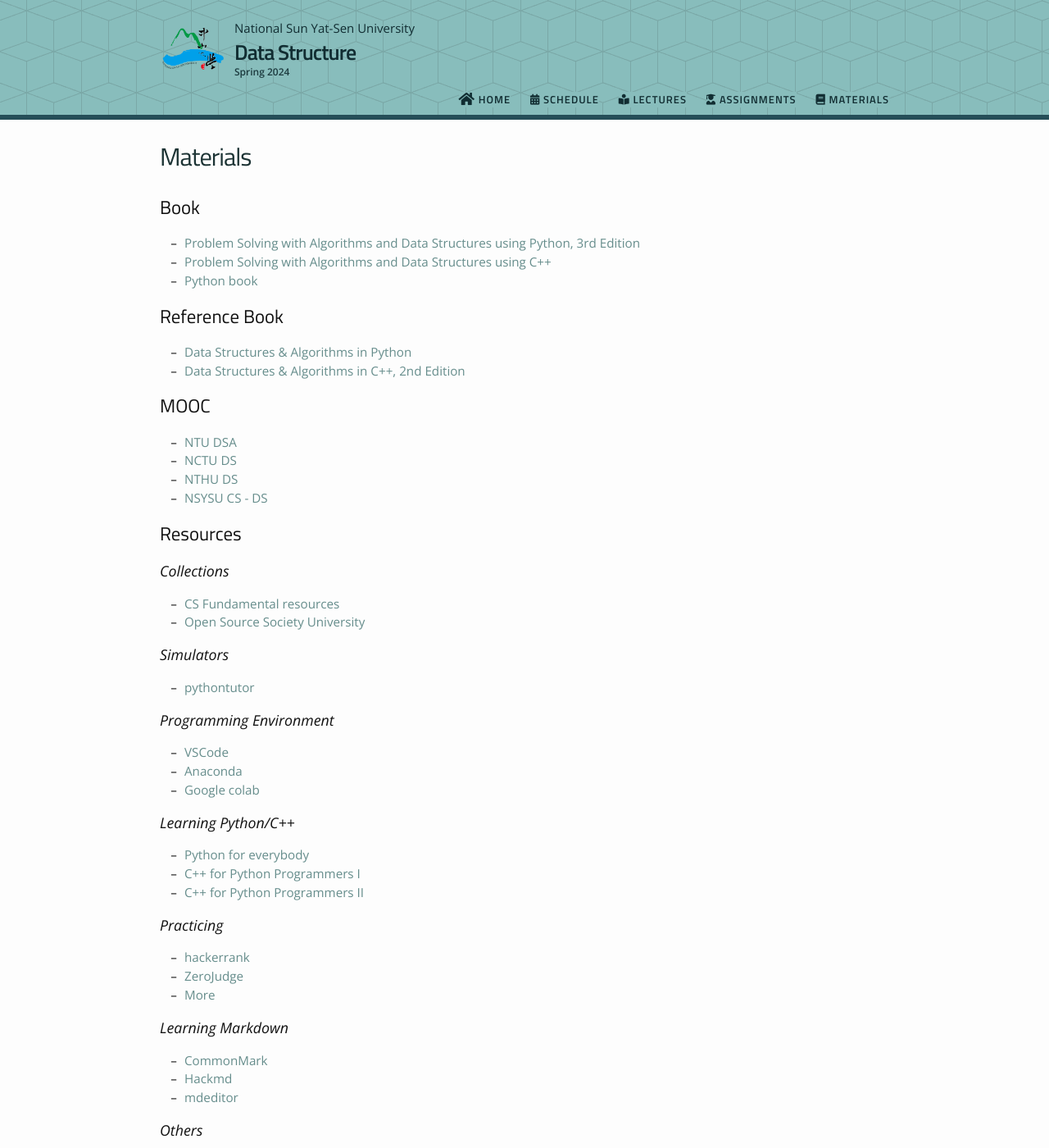
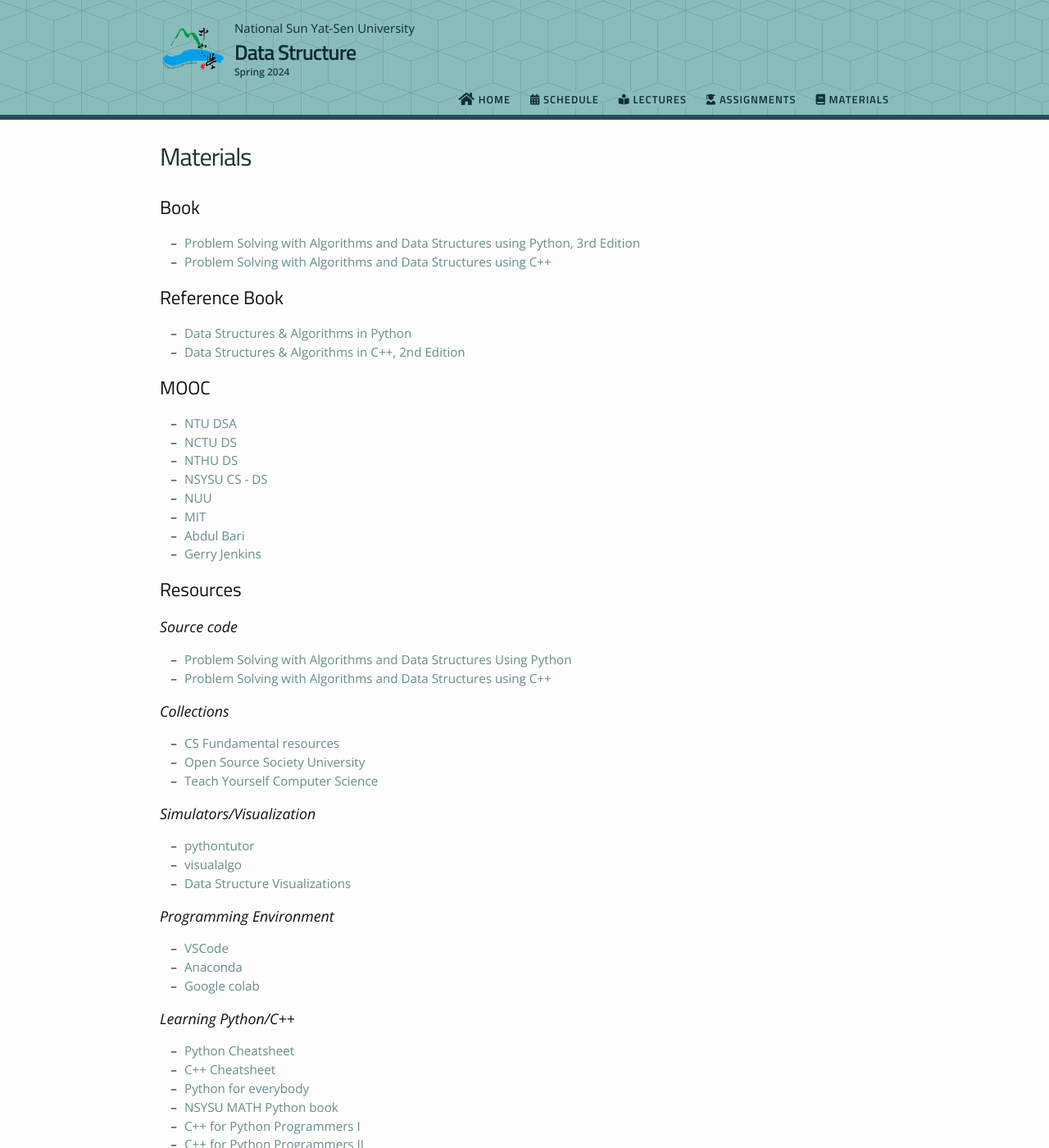
Before and after one commit to phonchi/nsysu-math208-2024, a Jekyll site: the page built from materials.md, in a window 1280 px wide and 1400 px high. Shown: the whole window at 82% size. Built offline with Jekyll 4.4.1, drawn with Linux system fonts in a browser that asks for light colours; nearby versions of some CDN libraries; some of the changed text lies outside the part shown.

Commit message:
Update materials.md

```diff
--- a/materials.md
+++ b/materials.md
@@ -22,14 +21,25 @@ permalink: /materials/
 * [NCTU DS](https://www.youtube.com/watch?v=3503j2L6qNA&list=PLj6E8qlqmkFusQlwukXMUDVdYfd7oPyr3&ab_channel=NYCUOCW)
 * [NTHU DS](https://www.youtube.com/watch?v=vi23i4ZG1cI&list=PLS0SUwlYe8cxbiGgUdK24o756wfbG3Xrw&ab_channel=NTHUOCW)
 * [NSYSU CS - DS](https://par.cse.nsysu.edu.tw/~cbyang/course/ds/ds_index.htm)
+* [NUU](https://www.youtube.com/watch?v=TYUfykyH8iM&list=PLpbuzGqDFzkhHPz11AeGrU7K8AKNqp0fj)
+* [MIT](https://ocw.mit.edu/courses/6-006-introduction-to-algorithms-spring-2020/)
+* [Abdul Bari](https://www.youtube.com/watch?v=0IAPZzGSbME&list=PLDN4rrl48XKpZkf03iYFl-O29szjTrs_O)
+* [Gerry Jenkins](https://teklern.blogspot.com/p/blog-page.html)
 
 ## Resources
+### Source code
+* [Problem Solving with Algorithms and Data Structures Using Python](https://github.com/psads/psadspy-src)
+* [Problem Solving with Algorithms and Data Structures using C++](https://github.com/pearcej/cppds)
+
 ### Collections
 * [CS Fundamental resources](https://github.com/tagnja/resources-of-learning/blob/master/%23cs-foundations.md)
 * [Open Source Society University](https://github.com/ossu/computer-science)
+* [Teach Yourself Computer Science](https://teachyourselfcs.com/#algorithms)
 
-### Simulators
+### Simulators/Visualization
 * [pythontutor](https://pythontutor.com/)
+* [visualalgo](https://visualgo.net/en)
+* [Data Structure Visualizations](https://cmps-people.ok.ubc.ca/ylucet/DS/Algorithms.html)
 
 ### Programming Environment
 * [VSCode](https://code.visualstudio.com/docs/datascience/jupyter-notebooks)
@@ -37,13 +47,19 @@ permalink: /materials/
 * [Google colab](https://colab.research.google.com/notebooks/intro.ipynb#recent=true)
 
 ### Learning Python/C++
+* [Python Cheatsheet](https://github.com/AbdulMalikDev/PythonCheatSheet?tab=readme-ov-file)
+* [C++ Cheatsheet](https://github.com/gibsjose/cpp-cheat-sheet/blob/master/Data%20Structures%20and%20Algorithms.md)
 * [Python for everybody](https://runestone.academy/ns/books/published/py4e-int/index.html?mode=browsing)
+* [NSYSU MATH Python book](https://phonchi.github.io/Computer_Programming/)
 * [C++ for Python Programmers I](https://runestone.academy/ns/books/published/cpp4python/index.html)
 * [C++ for Python Programmers II](https://cs.kenyon.edu/wp-content/uploads/2020/11/CForPythonProgrammers.pdf)
 
 ### Practicing
 * [hackerrank](https://www.hackerrank.com/domains/data-structures)
-* [ZeroJudge](https://zerojudge.tw/)
+* [Needcode.io](https://neetcode.io/practice)
+* [CPE](https://cpe.cse.nsysu.edu.tw/)
+* [UVA](https://onlinejudge.org/)
+* [Leetcode](https://leetcode.com/)
 * [More](https://geekflare.com/coding-challenges-to-sharpen-thinking/)
 
 ### Learning Markdown
```
Also changed, not shown: other parts of materials.md (+1 -2 lines).
